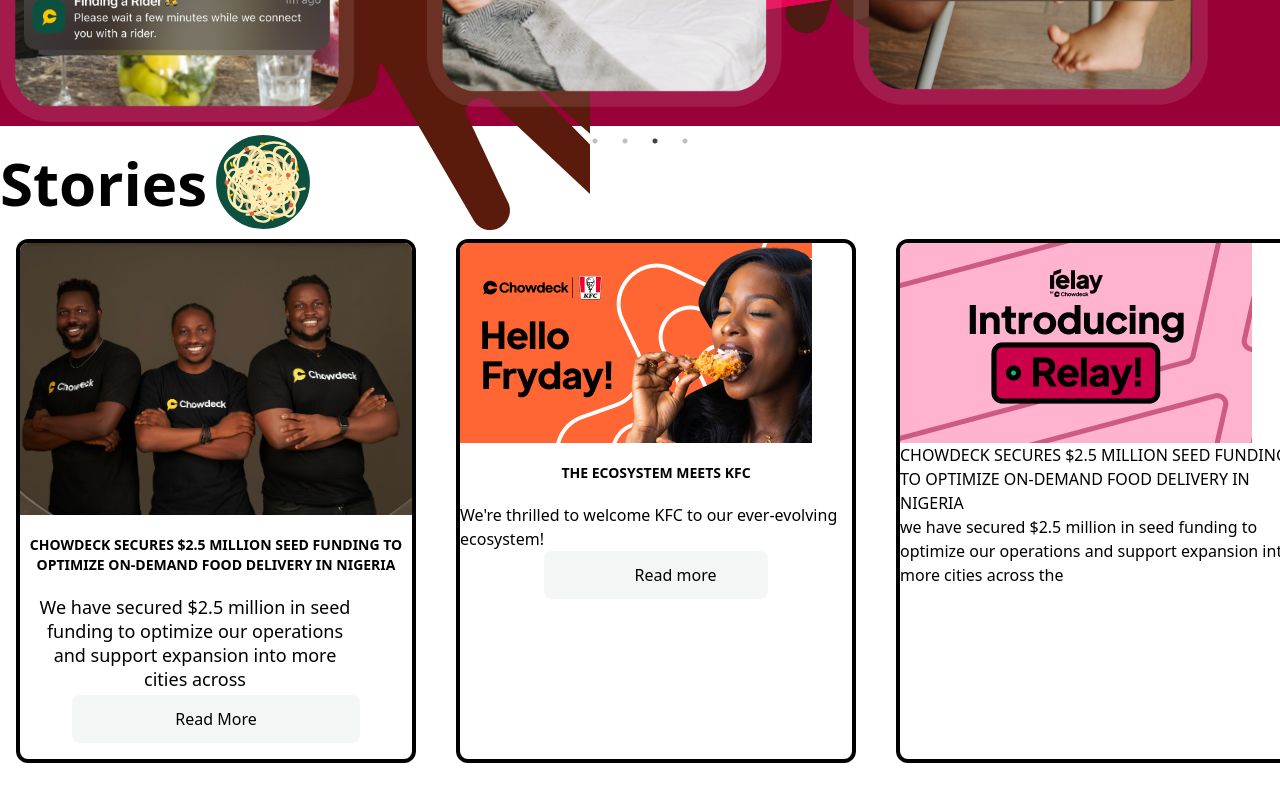
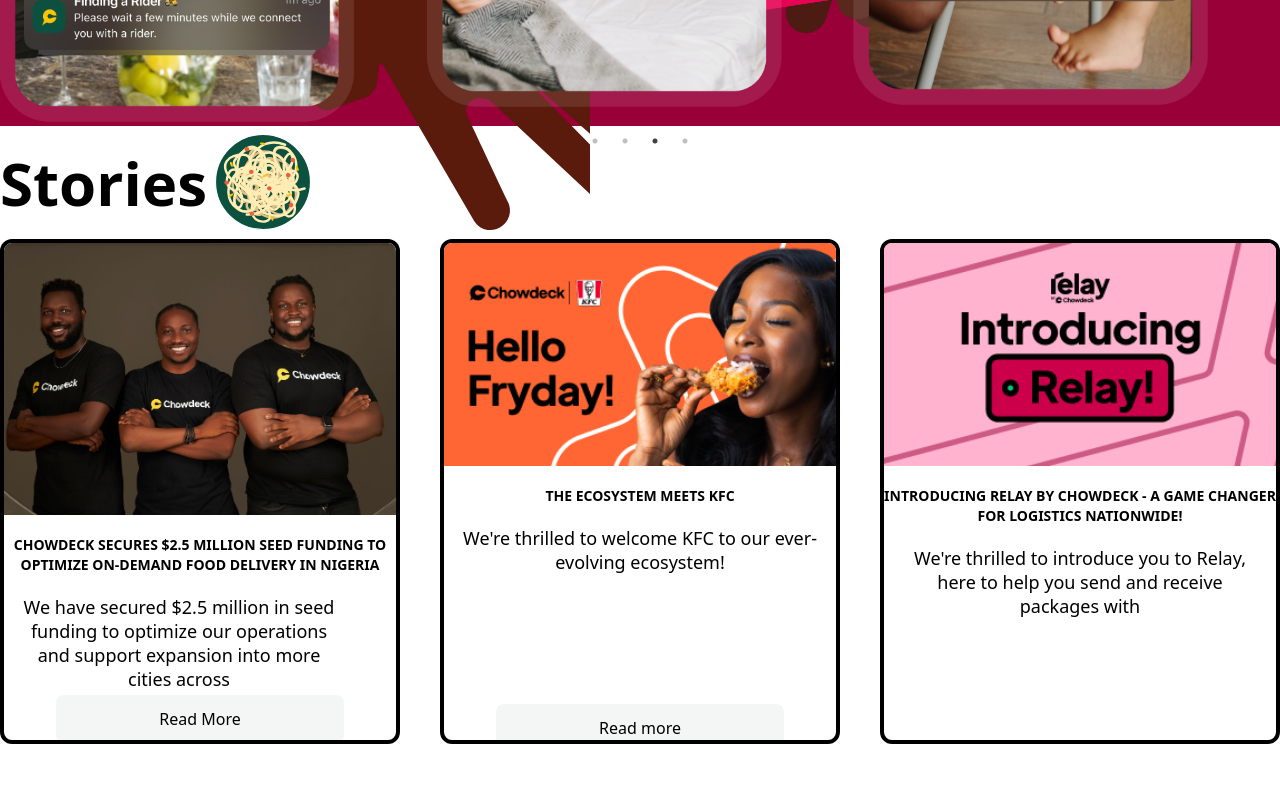
Before and after one commit to AbuMahir980/chowdeck-project, a React app: page /relay in a window 1280 px wide. Shown: the part 3769-4569 px from the top of the page. Before the commit the page ends 4532 px from the top, so only its background shows below. Built offline with nearby package versions, Linux system fonts and the light colour scheme.

Commit message:
saved my work before merging new_test

```diff
--- a/src/components/RelayStyles/relay.css
+++ b/src/components/RelayStyles/relay.css
@@ -9,6 +9,10 @@
     background-image: url('../../components/relayComponents/relayAssets/relaybackgrooundone.svg');
     background-size: cover;
     background-color: rgb(255, 179, 206);
+}
+
+.babadona{
+    object-fit: cover;
 }
 
 /* .background_two {
--- a/src/components/relayComponents/Relay.jsx
+++ b/src/components/relayComponents/Relay.jsx
@@ -119,8 +119,8 @@
 <img src={Pasta} alt="" />
 </div>
 
-<div className='grid grid-cols-1 md:grid-cols-2 lg:grid-cols-3 gap-10 w-full mx-4'>
-<div className='border-4 border-black rounded-xl overflow-hidden'>
+<div className='overflow-x-auto grid grid-cols-1 md:grid-cols-2 lg:grid-cols-3 gap-10 w-full h-[100%]mx-4'>
+<div className=' h-[90%] border-4 border-black rounded-xl overflow-hidden'>
   {/* first card */}
   <div className='w-full'>
   <img src={founders} alt="" />
@@ -142,20 +142,20 @@
 </div>
 
 {/* second card */}
-<div className='border-4 border-black rounded-xl overflow-hidden'>
-  <div className='w-full object-cover  '>
+<div className=' h-[90%] border-4 border-black rounded-xl overflow-hidden'>
+  <div className='w-full   '>
   {/* <img src={helloFryday} alt="" /> */}
-  <img src={kFCThumbnail} alt="" />
+  <img src={kFCThumbnail} alt="" className='babadona w-full h-full' />
   </div>
 
  <div className='text-sm font-bold mt-5 text-center w-full'>
   <p>THE ECOSYSTEM MEETS KFC</p>
   </div>
-  <div className='mt-5'>
+  <div className='font-medium text-lg text-center mt-5 leading-6 px-4 mb-[120px] lg:mb-[130px]'>
     <p>We're thrilled to welcome KFC to our ever-evolving ecosystem!</p>
   </div>
 
-  <div className='w-56 h-12 bg-[#f3f6f5] hover:bg-[#0c513f] hover:text-[white] text-center mx-auto overflow-hidden rounded-lg'>
+  <div className='w-72 sm:w-72 h-12 bg-[#f3f6f5] hover:bg-[#0c513f] hover:text-[white] text-center mx-auto mb-4 overflow-hidden rounded-lg'>
   <button  className='py-3 w-[263px]'>
     <a href="">Read more</a>
   </button>
@@ -164,21 +164,21 @@
 
 
   {/* third card */}
-  <div className='border-4 border-black rounded-xl overflow-hidden'>
+  <div className=' h-[90%] border-4 border-black rounded-xl overflow-hidden'>
   <div className=''>
-  <img src={introducingRelay} alt="" />
+  <img src={introducingRelay} alt="" className='w-full'/>
   </div>
 
- <div>
-  <p className=''>CHOWDECK SECURES $2.5 MILLION SEED FUNDING TO OPTIMIZE ON-DEMAND FOOD DELIVERY IN NIGERIA</p>
+ <div className='text-sm font-bold mt-5 text-center w-full'>
+  <p className=''>INTRODUCING RELAY BY CHOWDECK - A GAME CHANGER FOR LOGISTICS NATIONWIDE!</p>
   </div>
-  <div>
-    <p>we have secured $2.5 million in seed funding to optimize our operations and support expansion into more cities across the</p>
+  <div className='font-medium text-lg text-center mt-5 leading-6 px-4 mb-[120px] lg:mb-[130px]'>
+    <p>We're thrilled to introduce you to Relay, here to help you send and receive packages with</p>
   </div>
 
-  <div>
-  <button>
-    <a href=""></a>
+  <div className='w-72 sm:w-72 h-12 bg-[#f3f6f5] hover:bg-[#0c513f] hover:text-[white] text-center mx-auto  overflow-hidden rounded-lg'>
+  <button  className=' w-[263px]'>
+    <a href="">Read more</a>
   </button>
   </div>
 </div>
```
